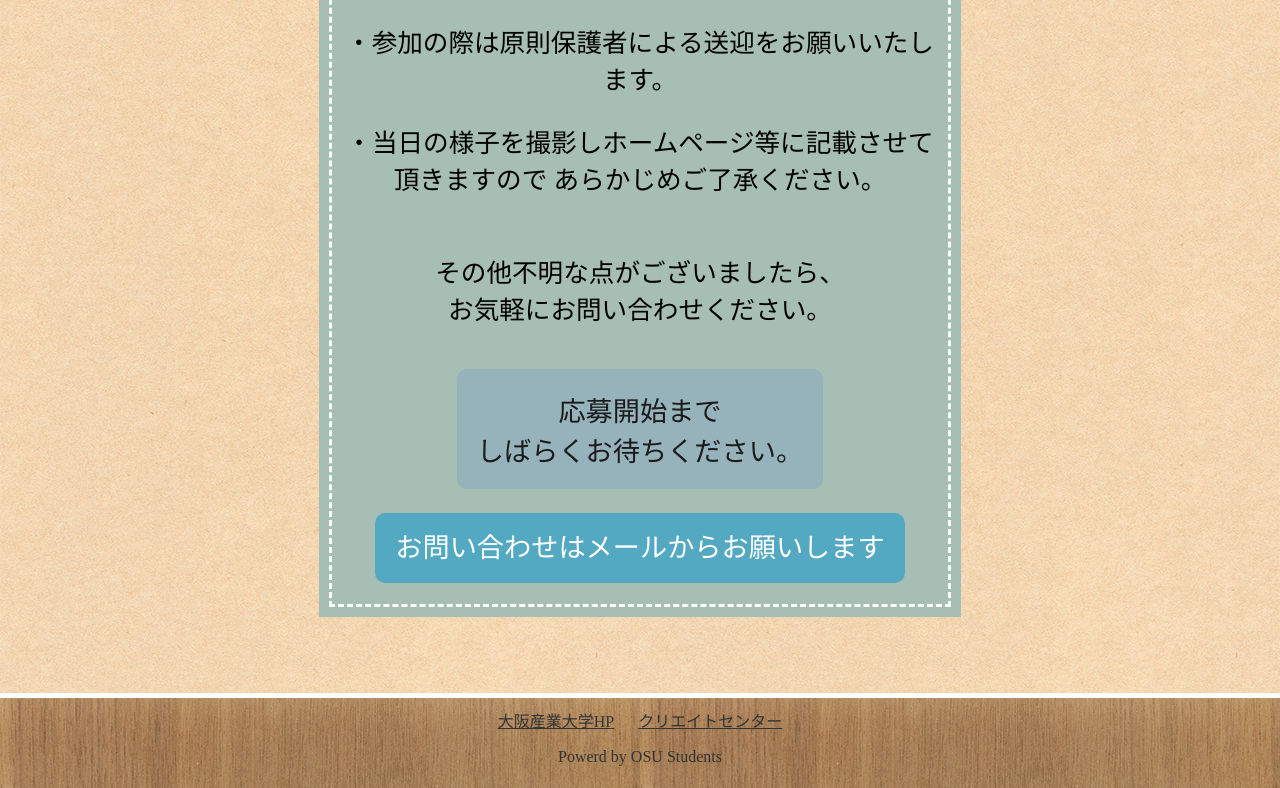
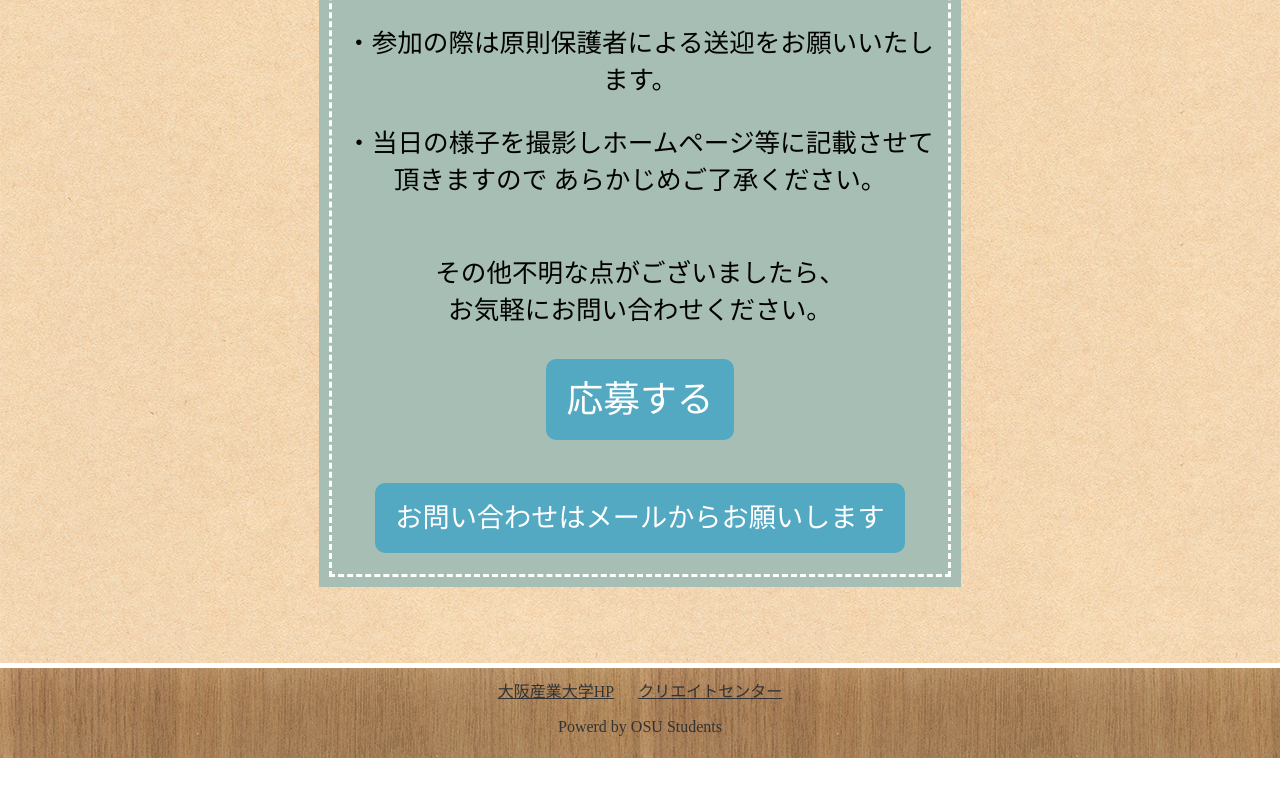
Before and after one commit to OSUCreateCenter/monoiku-web, a plain HTML site: page monoiku.html in a window 1280 px wide. Shown: the part 2375-3163 px from the top of the page. After the commit the page ends 3133 px from the top, so only its background shows below. Drawn offline with nearby package versions, Linux system fonts and the light colour scheme.

Commit message:
Update monoiku.html

```diff
--- a/monoiku.html
+++ b/monoiku.html
@@ -80,9 +80,9 @@
           <br>
         </div>
 
-        <div class="btn-fin">応募開始まで<br>しばらくお待ちください。</div><br><br><br>
+<!--         <div class="btn-fin">応募開始まで<br>しばらくお待ちください。</div><br><br><br> -->
 <!--         <div class="btn-fin">ご応募ありがとうございました。</div><br><br><br> -->
-<!--         <a href="form.html" class="btn">応募する</a><br><br><br><br><br> -->
+        <a href="form.html" class="btn">応募する</a><br><br><br><br><br>
 
         <!--aタグ　hrefのmailtoはクライアントデバイスが既定のメールアプリを設定していないと機能しないことに注意 調べていると現在は非推奨の機能とのこと-->
         <a href="mailto:monoikucraft@yahoo.co.jp?subject=もの育問い合わせメール" class="btn2">お問い合わせはメールからお願いします</a>
```
